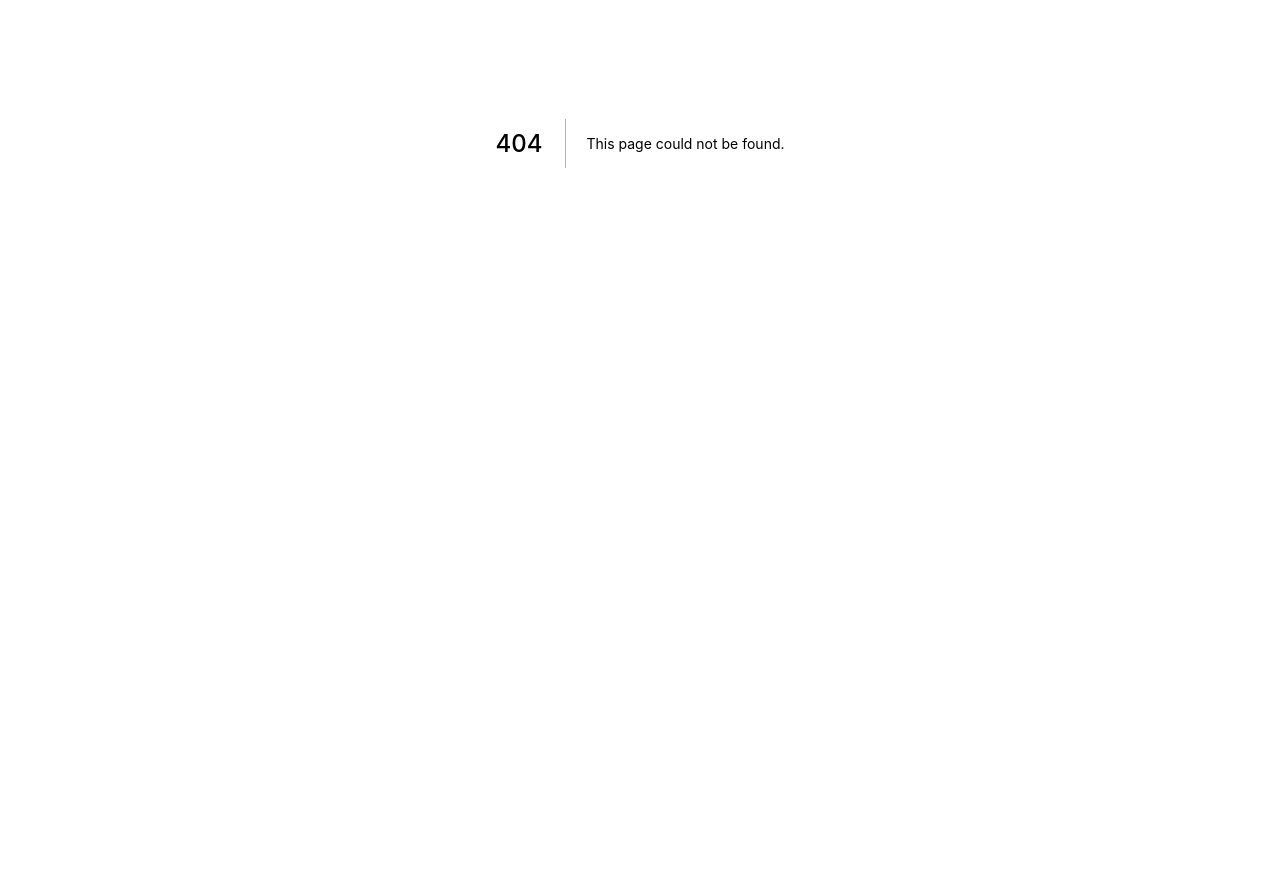
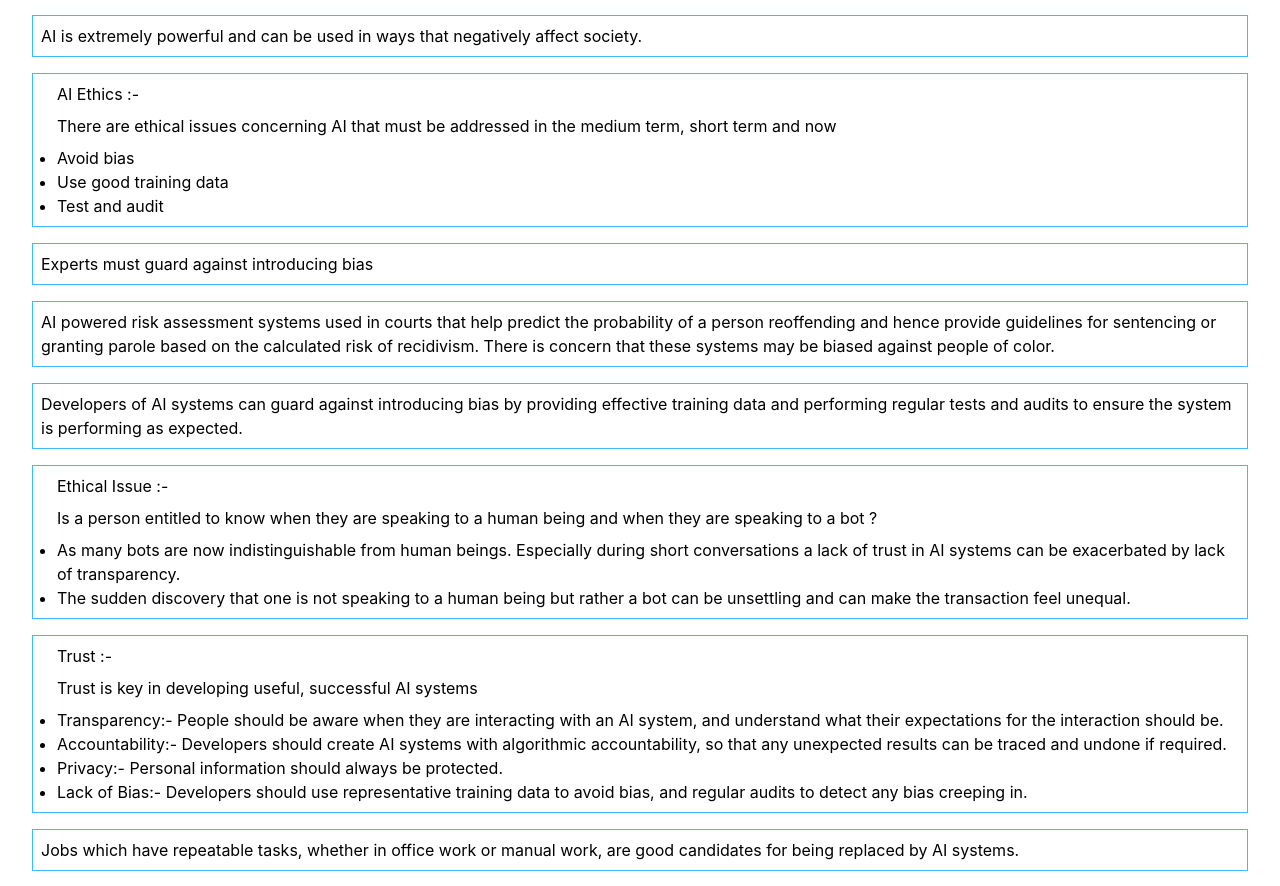
Before and after one commit to suvamAdhikary/wh, a Next.js app: page /ai/issues-ethics-bias in a window 1280 px wide. Before the commit this address had no page. Shown: the part 257-1143 px from the top of the page. Before the commit the page ends 800 px from the top, so only its background shows below. Built offline with nearby package versions, Linux system fonts and the light colour scheme.

Commit message:
ai_issues_ethics_bias

```diff
--- /dev/null
+++ b/pages/ai/issues-ethics-bias/index.tsx
@@ -0,0 +1,132 @@
+import { NextPage } from "next";
+import React from "react";
+import OneLiner from "../../../components/OneLiner";
+import UnOrderdList from "../../../components/UnOrderdList";
+
+const IssuesEthicsBias: NextPage = () => {
+  const AIEthicsData = {
+    title: "AI Ethics",
+    description:
+      "There are ethical issues concerning AI that must be addressed in the medium term, short term and now",
+    list: ["Avoid bias", "Use good training data", "Test and audit"],
+  };
+
+  const ethicalIssue = {
+    title: "Ethical Issue",
+    description:
+      "Is a person entitled to know when they are speaking to a human being and when they are speaking to a bot ?",
+    list: [
+      "As many bots are now indistinguishable from human beings. Especially during short conversations a lack of trust in AI systems can be exacerbated by lack of transparency.",
+      "The sudden discovery that one is not speaking to a human being but rather a bot can be unsettling and can make the transaction feel unequal.",
+    ],
+  };
+
+  const trustData = {
+    title: "Trust",
+    description: "Trust is key in developing useful, successful AI systems",
+    list: [
+      "Transparency:- People should be aware when they are interacting with an AI system, and understand what their expectations for the interaction should be.",
+      "Accountability:- Developers should create AI systems with algorithmic accountability, so that any unexpected results can be traced and undone if required.",
+      "Privacy:- Personal information should always be protected.",
+      "Lack of Bias:- Developers should use representative training data to avoid bias, and regular audits to detect any bias creeping in.",
+    ],
+  };
+
+  const AIJobs = {
+    title: "",
+    description: "AI is effective for repetitive and rule-based jobs",
+    list: ["Bank tellers", "Salespeople", "Call center operatives", "Drivers"],
+  };
+
+  const importantPoints = {
+    title: "",
+    description: "",
+    list: [
+      "AI raises ethical concerns because of the risks of bias and lack of transparency.",
+      "AI professionals can mitigate against those risks.",
+      "Mitigation strategies include providing effective training data, performing regular audits to ensure that AI systems are performing as expected, and adapting algorithms to adjust for bias.",
+      "Many jobs will be lost to AI, and that the most vulnerable jobs will be those with rules-based, repeatable tasks, like call center workers and drivers.",
+      "AI will generate new jobs, and new types of work.",
+      "AI is already being used to benefit humankind in many fields, including healthcare, crime prevention, agriculture, and power generation, among others.",
+      "Gaining public trust is key to allowing AI to reach its full potential.",
+      "IBM follows three principles to develop ethical AI – Purpose, Transparency, and Skills.",
+    ],
+  };
+
+  return (
+    <>
+      <main className="flex flex-col gap-4 px-8 py-4">
+        <OneLiner>The number one key challenge of AI is privacy.</OneLiner>
+        <OneLiner>
+          Whoever owns the rights to use the algorithm owns it's applications.
+        </OneLiner>
+        <OneLiner>
+          Ethics is not a technological problem, ethics is a human problem.
+        </OneLiner>
+        <OneLiner>
+          Humans subconsciously apply certain kinds of bias that becomes obvious
+          in large scale data which can then impact Machine Learning algorithm
+          outcomes if those data sets are used for training.
+        </OneLiner>
+        <OneLiner>
+          AI is extremely powerful and can be used in ways that negatively
+          affect society.{" "}
+        </OneLiner>
+        <UnOrderdList
+          heading={AIEthicsData.title}
+          description={AIEthicsData.description}
+          listData={AIEthicsData.list}
+        />
+        <OneLiner>Experts must guard against introducing bias</OneLiner>
+        <OneLiner>
+          AI powered risk assessment systems used in courts that help predict
+          the probability of a person reoffending and hence provide guidelines
+          for sentencing or granting parole based on the calculated risk of
+          recidivism. There is concern that these systems may be biased against
+          people of color.
+        </OneLiner>
+        <OneLiner>
+          Developers of AI systems can guard against introducing bias by
+          providing effective training data and performing regular tests and
+          audits to ensure the system is performing as expected.
+        </OneLiner>
+        <UnOrderdList
+          heading={ethicalIssue.title}
+          description={ethicalIssue.description}
+          listData={ethicalIssue.list}
+        />
+        <UnOrderdList
+          heading={trustData.title}
+          description={trustData.description}
+          listData={trustData.list}
+        />
+        <OneLiner>
+          Jobs which have repeatable tasks, whether in office work or manual
+          work, are good candidates for being replaced by AI systems.
+        </OneLiner>
+        <UnOrderdList
+          heading={AIJobs.title}
+          description={AIJobs.description}
+          listData={AIJobs.list}
+        />
+        <OneLiner>
+          Concern among economists that developing countries are at even greater
+          risk from AI encroaching into the job market with low-wage jobs
+          quickly being lost.
+        </OneLiner>
+        <OneLiner>
+          There are some ways that a developing country with many people looking
+          for work can participate in the development of AI, and gain some
+          benefits from the technology.
+        </OneLiner>
+        <UnOrderdList
+          heading={importantPoints.title}
+          description={importantPoints.description}
+          listData={importantPoints.list}
+        />
+      </main>
+    </>
+  );
+};
+
+export default IssuesEthicsBias;
```
